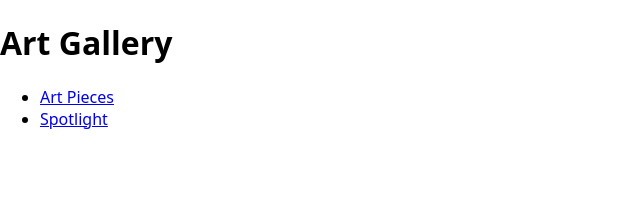
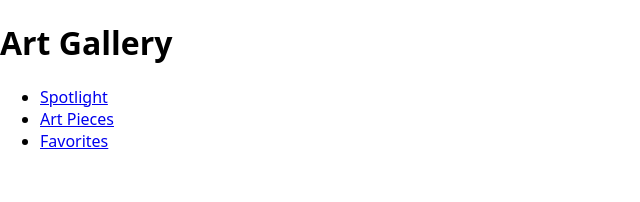
Before and after one commit to mbosselmann/art-gallery-app, a Next.js app: page / in a window 1280 px wide. Shown: the top 202 px of the page, without its empty margins (0-640 px from the left). Built offline with nearby package versions, Linux system fonts and the light colour scheme; no server answers.

Commit message:
Update navigation component and test

```diff
--- a/components/Navigation/index.js
+++ b/components/Navigation/index.js
@@ -5,10 +5,13 @@ export default function Navigation() {
     <nav>
       <ul>
         <li>
+          <Link href="/">Spotlight</Link>
+        </li>
+        <li>
           <Link href="/art-pieces">Art Pieces</Link>
         </li>
         <li>
-          <Link href="/">Spotlight</Link>
+          <Link href="/favorites">Favorites</Link>
         </li>
       </ul>
     </nav>
```
Also changed, not shown: 1 other file (tests, documents, lock files or other folders).
